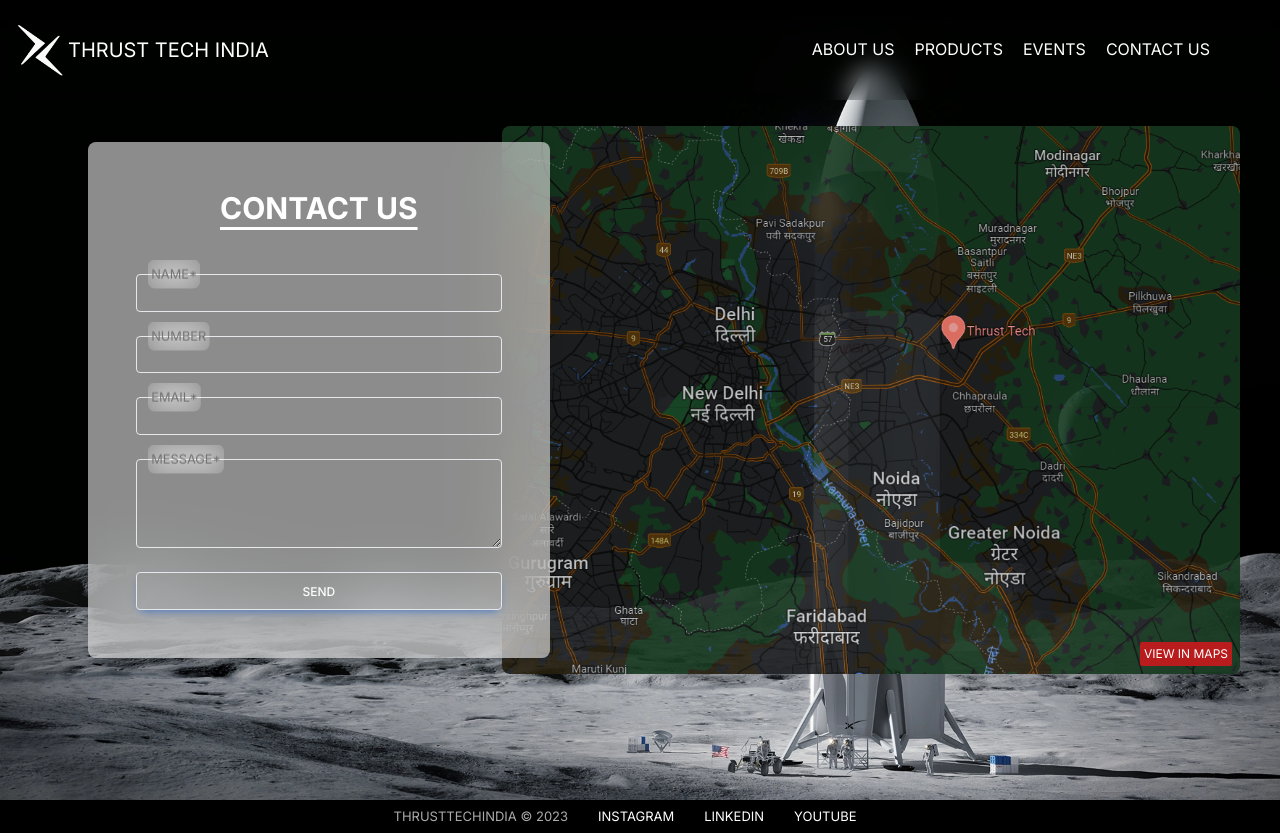
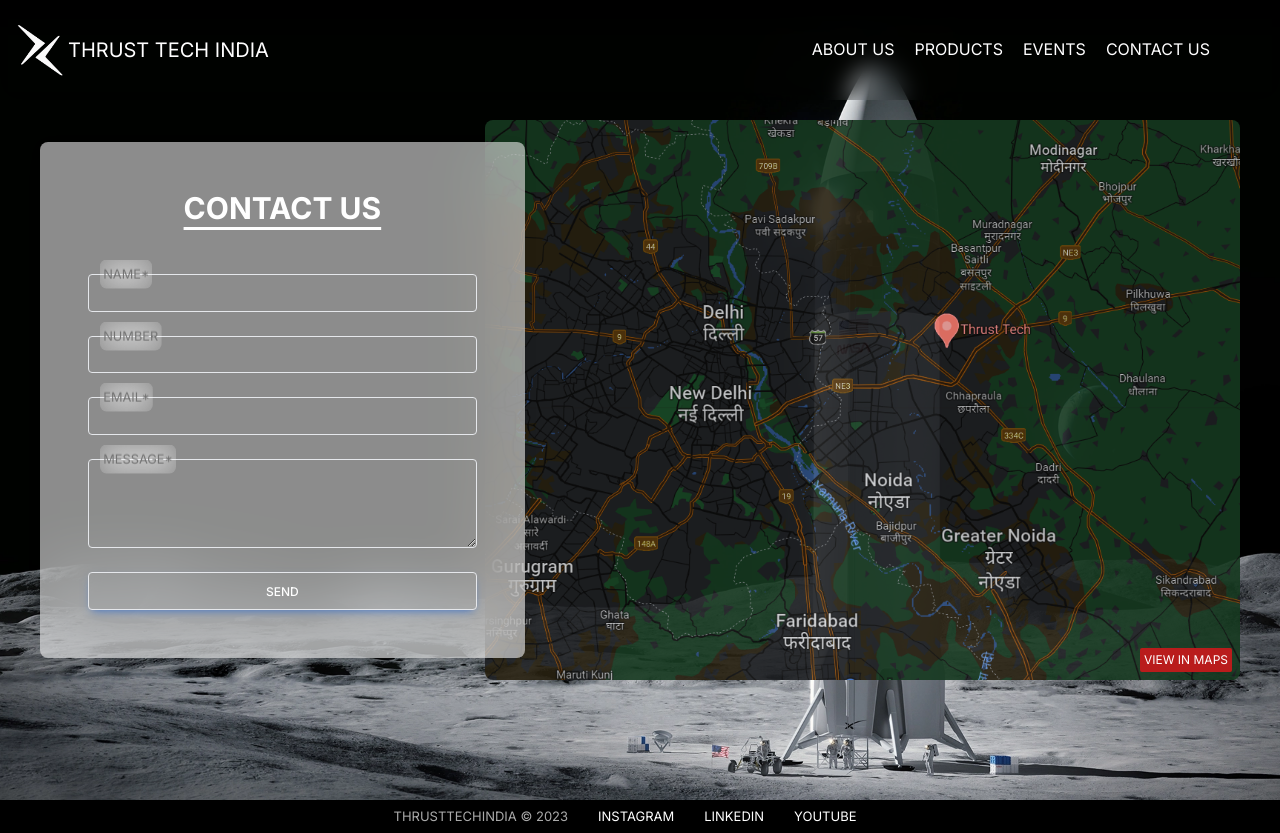
Before and after one commit to viralgupta/thrust-tech, a Next.js app: page /contactus in a window 1280 px wide. Built offline with nearby package versions, Linux system fonts and the light colour scheme.

Commit message:
chore: fixed some syling in contactus page

```diff
--- a/app/contactus/page.tsx
+++ b/app/contactus/page.tsx
@@ -17,7 +17,7 @@ const page = () => {
   const [submitting, setSubmitting] = useState(false);
 
   const formSchema = z.object({
-    name: z.string().min(1, "Name field can not empty"),
+    name: z.string().min(1, "Name field can not be empty!"),
     number: z
       .string()
       .optional()
@@ -105,7 +105,7 @@ const page = () => {
     <>
       <section
         id="section-a"
-        className="p-2 md:p-10 flex justify-center align-middle items-center pt-10"
+        className="p-5 md:py-10 md:px-5 flex md:flex-row flex-col justify-center align-middle items-center pt-10"
         style={{ backgroundImage: `url(/img/section-f.webp)` }}
       >
         <Toaster
@@ -114,7 +114,7 @@ const page = () => {
           closeButton
           duration={1000}
         />
-        <div className="relative mx-auto md:mx-0 md:translate-x-12 md:w-1/2 w-full text-center z-[1] md:px-12 block rounded-lg px-6 py-12 bg-[hsla(0,0%,100%,0.55)] shadow-[0_2px_15px_-3px_rgba(0,0,0,0.07),0_10px_20px_-2px_rgba(0,0,0,0.04)] backdrop-blur-[30px] dark:bg-[hsla(0,0%,5%,0.5)] dark:shadow-black/20 ">
+        <div className="relative mx-auto md:mx-0 md:min-w-[50%] lg:min-w-min md:translate-x-5 md:w-1/2 w-full text-center z-[1] md:px-12 block rounded-lg px-6 py-12 bg-[hsla(0,0%,100%,0.55)] shadow-[0_2px_15px_-3px_rgba(0,0,0,0.07),0_10px_20px_-2px_rgba(0,0,0,0.04)] backdrop-blur-[30px] dark:bg-[hsla(0,0%,5%,0.5)] dark:shadow-black/20 ">
           <h2 className="mb-12 text-xl md:text-3xl underline-offset-8 underline font-bold">
             Contact&nbsp;us
           </h2>
@@ -198,7 +198,7 @@ const page = () => {
             </button>
           </form>
         </div>
-        <div id="parentDiv" className="relative hidden md:block text-end">
+        <div id="parentDiv" className="relative hidden md:block text-end -translate-x-5">
           <a
             id="maps-button"
             href="https://www.google.com/maps/place/Thrust+Tech/@28.6775365,77.3611831,10.32z/data=!4m6!3m5!1s0x390cf18883097b0f:0x14d61ddbe213e804!8m2!3d28.6689899!4d77.4502252!16s%2Fg%2F11ss3clxpg?entry=ttu"
```
